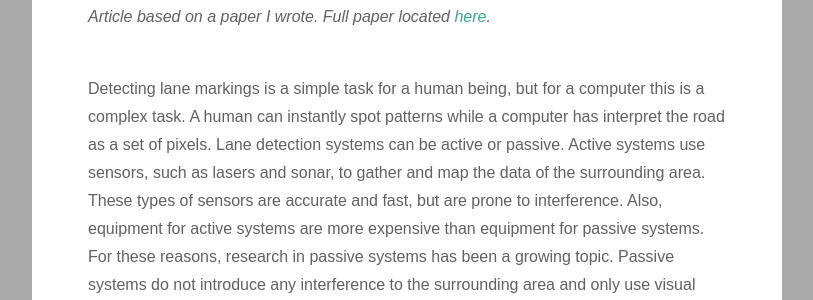
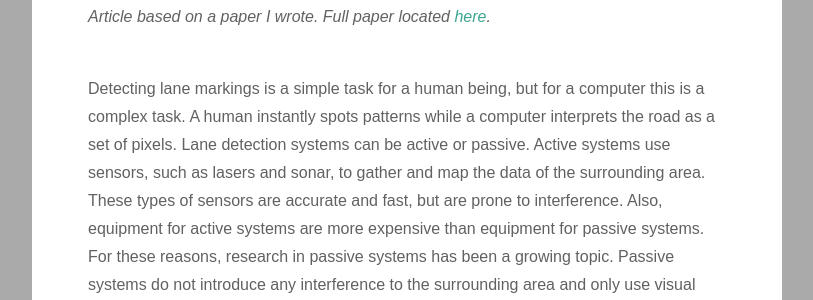
Before and after one commit to gojoe262/blog, a Jekyll site: the page built from _posts/2016-04-03-lane-detection-systems.md, in a window 1280 px wide and 900 px high, scrolled down 531 px. Shown: the part 180-480 px from the top of the window, without its empty margins (233-1046 px from the left). Built offline with Jekyll 4.4.1, drawn with Linux system fonts in a browser that asks for light colours; some of the changed text lies outside the part shown.

Commit message:
Update 2016-04-03-lane-detection-systems.md

```diff
--- a/_posts/2016-04-03-lane-detection-systems.md
+++ b/_posts/2016-04-03-lane-detection-systems.md
@@ -9,7 +9,7 @@ author: Joe Schueller
 *Article based on a paper I wrote. Full paper located [here]({{site.baseurl}}/assets/SchuellerJo_An_Analysis_Of_On_Road_Lane_Detection_Systems.pdf).*
 <br><br>
 
-Detecting lane markings is a simple task for a human being, but for a computer this is a complex task. A human can instantly spot patterns while a computer has interpret the road as a set of pixels. Lane detection systems can be active or passive. Active systems use sensors, such as lasers and sonar, to gather and map the data of the surrounding area. These types of sensors are accurate and fast, but are prone to interference. Also, equipment for active systems are more expensive than equipment for passive systems. For these reasons, research in passive systems has been a growing topic. Passive systems do not introduce any interference to the surrounding area and only use visual data as input. Most passive systems rely on dash-mounted cameras to retrieve data. Passive systems have the benefit of being reasonably priced and readily available. Also, video frames contain a wealth of information that can be useful in lane detection systems. For this article, we will focus on passive systems.
+Detecting lane markings is a simple task for a human being, but for a computer this is a complex task. A human instantly spots patterns while a computer interprets the road as a set of pixels. Lane detection systems can be active or passive. Active systems use sensors, such as lasers and sonar, to gather and map the data of the surrounding area. These types of sensors are accurate and fast, but are prone to interference. Also, equipment for active systems are more expensive than equipment for passive systems. For these reasons, research in passive systems has been a growing topic. Passive systems do not introduce any interference to the surrounding area and only use visual data as input. Most passive systems rely on dash-mounted cameras to retrieve data. Passive systems have the benefit of being reasonably priced and readily available. Also, video frames contain a wealth of information that can be useful in lane detection systems. For this article, we will focus on passive systems.
 
 There are 4 steps a system runs through when detecting lanes: Preprocess, Feature Detection, Fitting, and Tracking.
 
```
